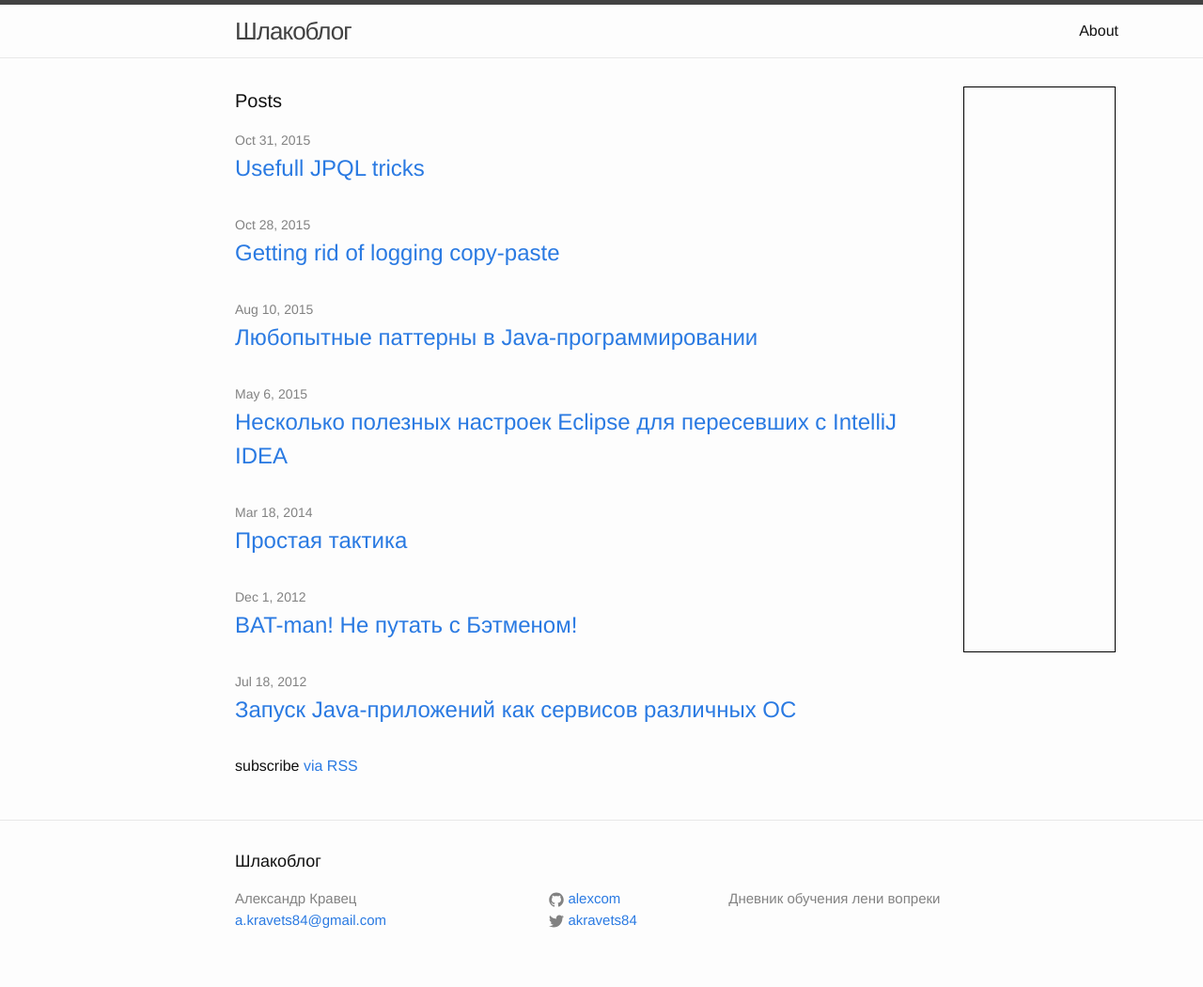
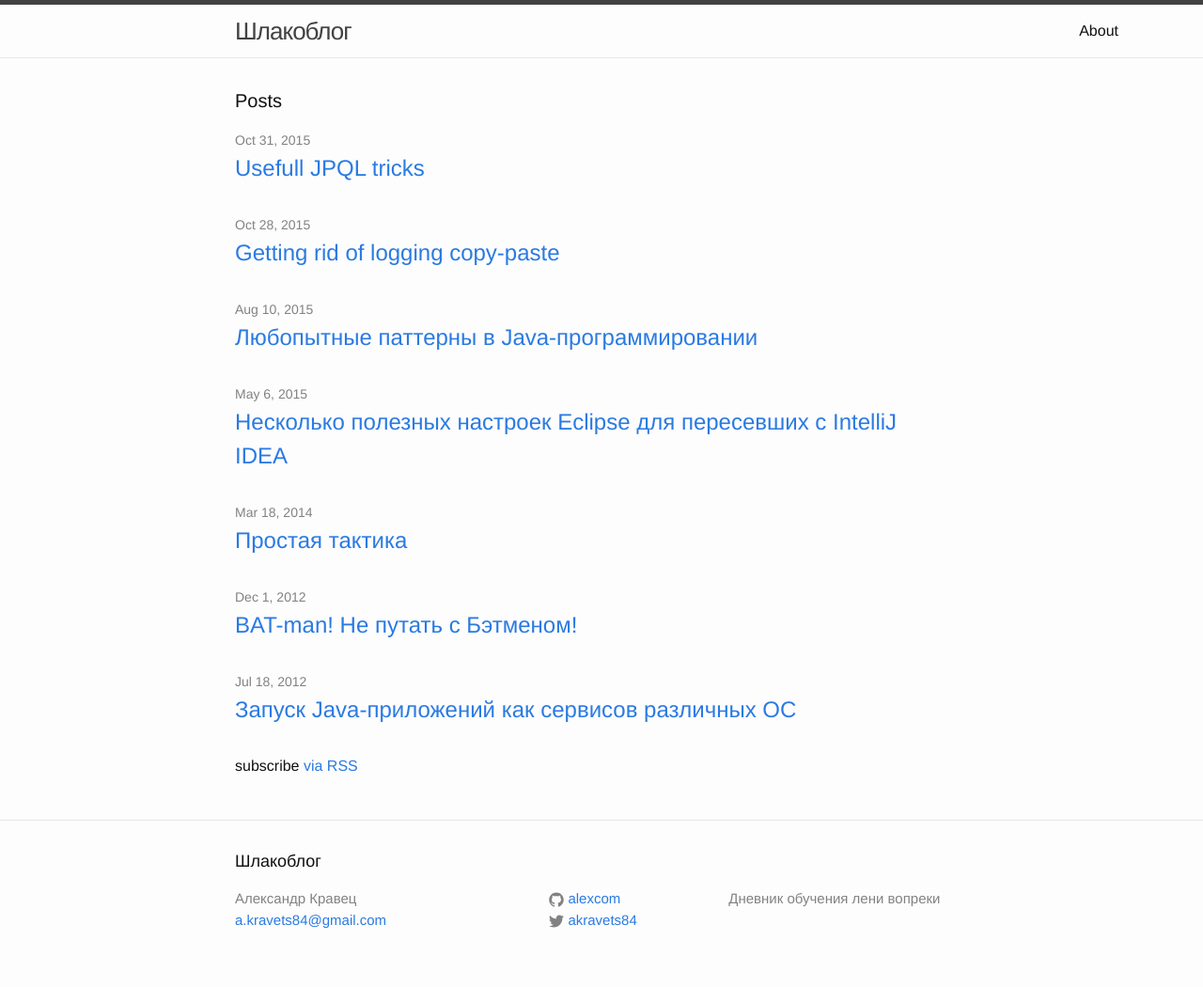
Before and after one commit to alexcom/alexcom.github.io, a Jekyll site: the page built from index.html, in a window 1280 px wide. Shown: the whole page at 94% size. Built offline with Jekyll 4.4.1, drawn with Linux system fonts in a browser that asks for light colours.

Commit message:
removed border

```diff
--- a/css/main.scss
+++ b/css/main.scss
@@ -48,7 +48,3 @@ $on-laptop:        800px;
         "layout",
         "syntax-highlighting"
 ;
-
-.someads{
-	border: 1px solid black;
-}
```
